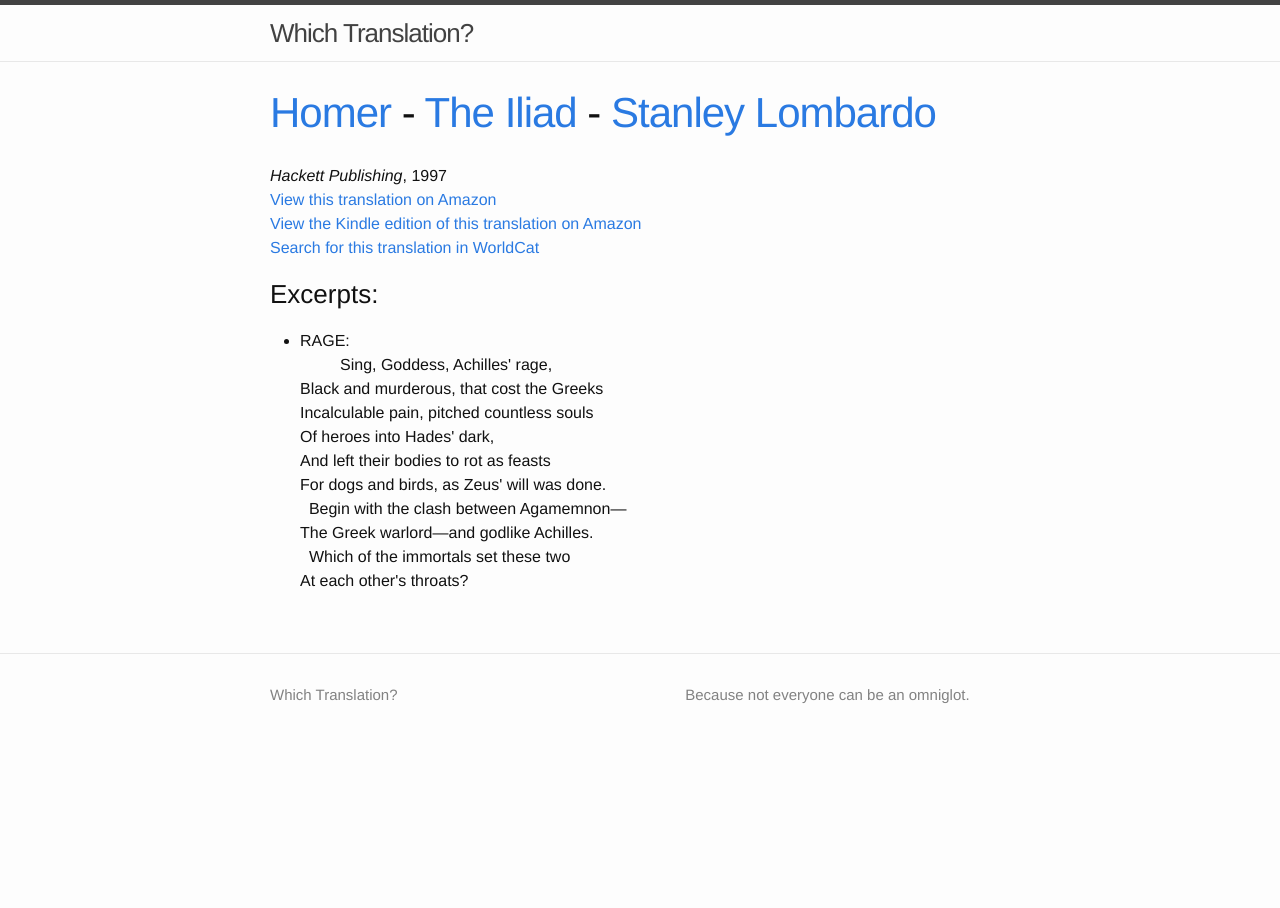
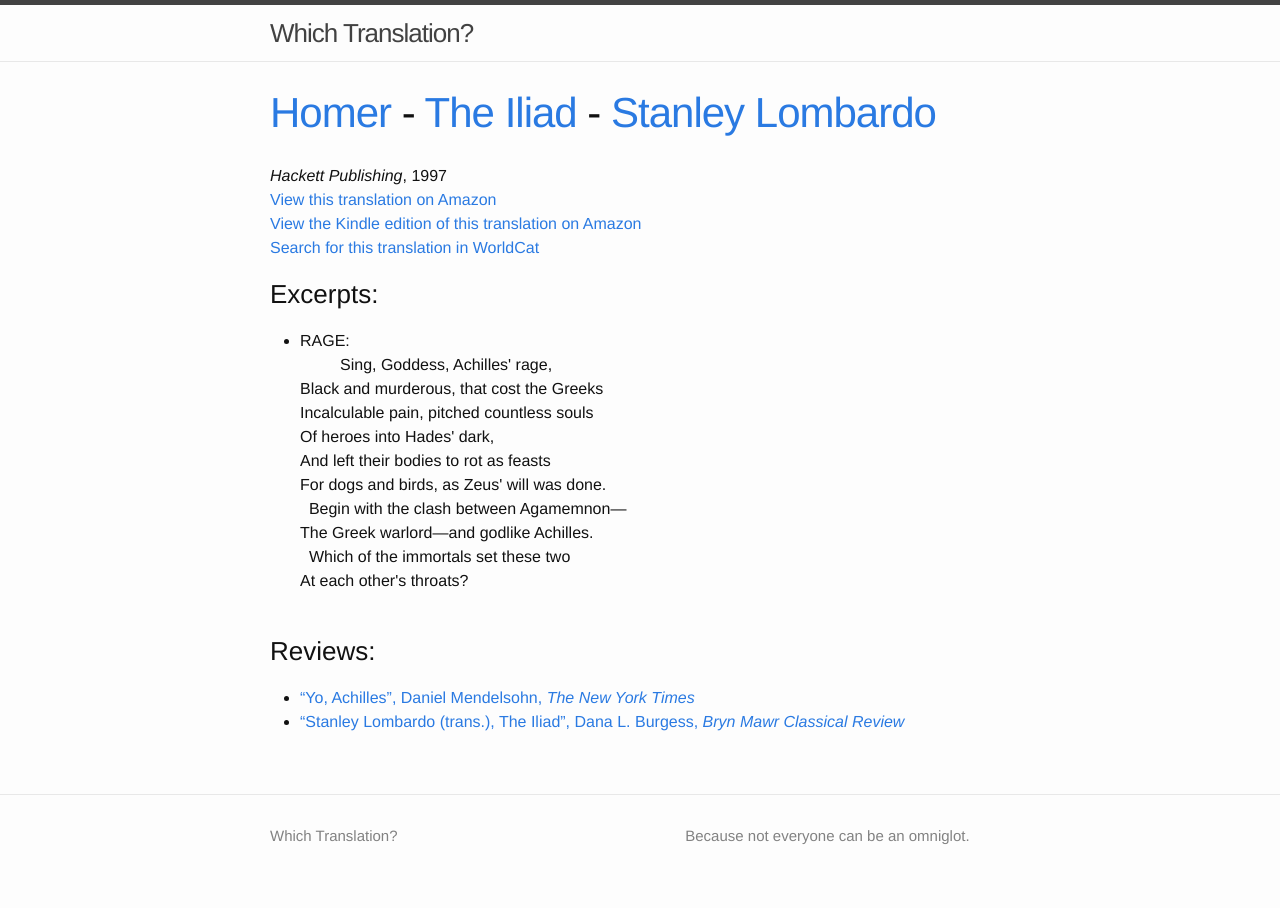
Before and after one commit to whichtranslation/whichtranslation, a Jekyll site: the page built from _authors/homer/the-iliad/stanley-lombardo.md, in a window 1280 px wide. Built offline with Jekyll 4.4.1, drawn with Linux system fonts in a browser that asks for light colours; a script that is not in the unit is left out.

Commit message:
Add Lombardo reviews

```diff
--- a/_authors/homer/the-iliad/stanley-lombardo.md
+++ b/_authors/homer/the-iliad/stanley-lombardo.md
@@ -11,6 +11,15 @@
     asin: "0872203522"
     kindle_asin: "B003ZDNZ1A"
     isbn: "978-0872203525"
+reviews:
+  - title: "Yo, Achilles"
+    url: "https://www.nytimes.com/books/97/07/20/reviews/970720.20mendelt.html"
+    author: Daniel Mendelsohn
+    venue: The New York Times
+  - title: "Stanley Lombardo (trans.), The Iliad"
+    url: "http://bmcr.brynmawr.edu/1997/97.07.20.html"
+    author: "Dana L. Burgess"
+    venue: Bryn Mawr Classical Review
 excerpts:
   - citation: "1.1"
     excerpt: |+
```
